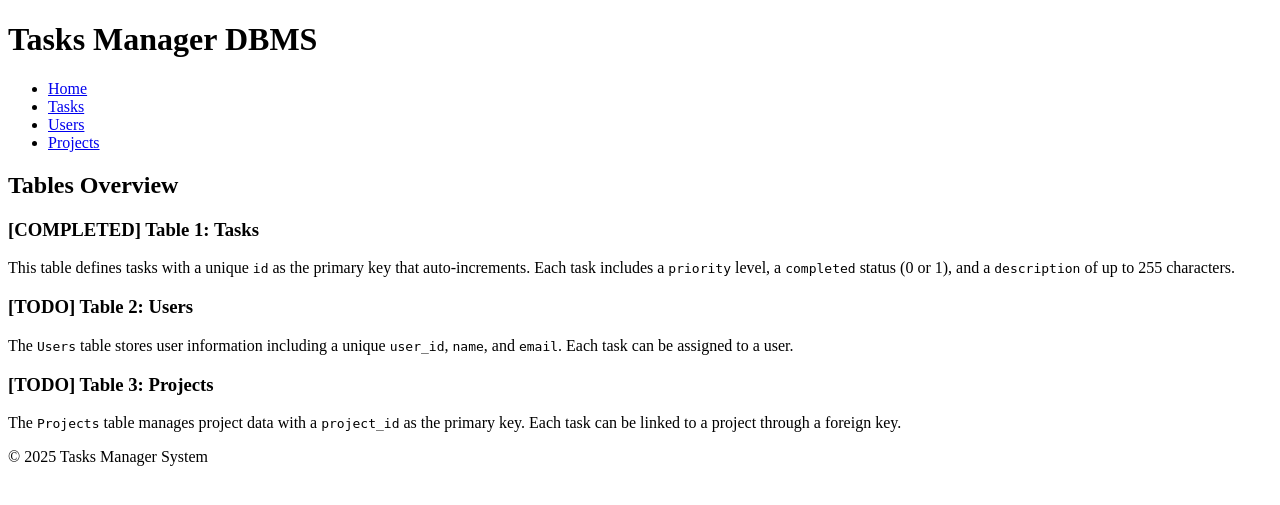
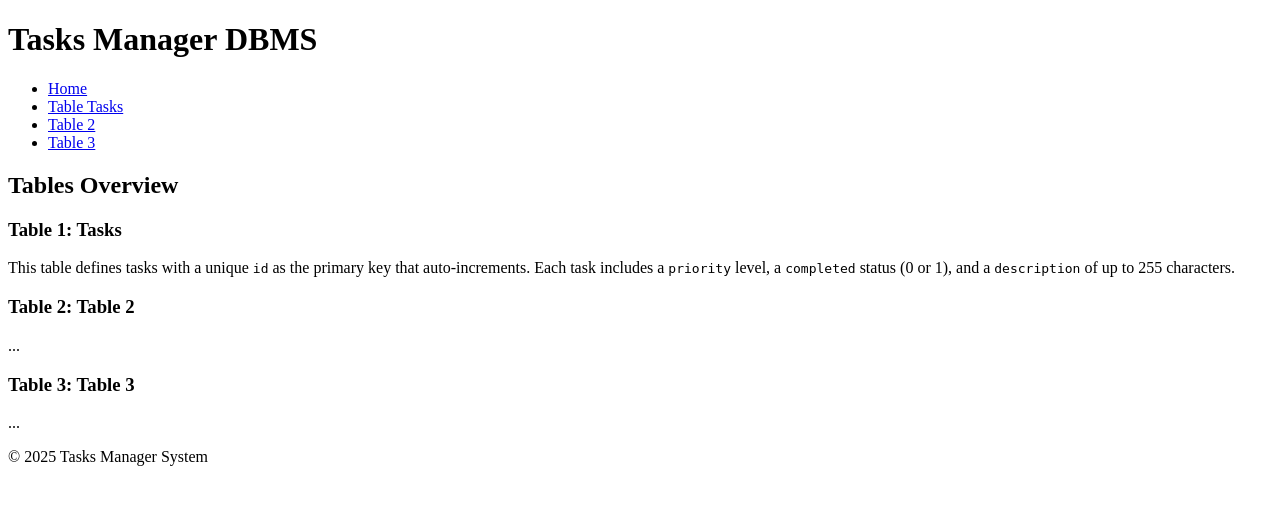
Before and after one commit to nvas/phpmysql-codespace, a PHP site: page / in a window 1280 px wide. Shown: the top 505 px of the page. Run offline with PHP 8.4, Linux system fonts and the light colour scheme.

Commit message:
Updates index

```diff
--- a/index.php
+++ b/index.php
@@ -12,9 +12,9 @@
       <nav>
         <ul>
           <li><a href="/">Home</a></li>
-          <li><a href="tasks/">Tasks</a></li>
-          <li><a href="users/">Users</a></li>
-          <li><a href="projects/">Projects</a></li>
+          <li><a href="tasks/">Table Tasks</a></li>
+          <li><a href="#">Table 2</a></li>
+          <li><a href="#">Table 3</a></li>
         </ul>
       </nav>
     </header>
@@ -23,23 +23,23 @@
       <h2>Tables Overview</h2>
 
       <section id="table1">
-        <h3>[COMPLETED] Table 1: Tasks</h3>
+        <h3>Table 1: Tasks</h3>
         <p>
           This table defines tasks with a unique <code>id</code> as the primary key that auto-increments. Each task includes a <code>priority</code> level, a <code>completed</code> status (0 or 1), and a <code>description</code> of up to 255 characters.
         </p>
       </section>
 
       <section id="table2">
-        <h3>[TODO] Table 2: Users</h3>
+        <h3>Table 2: Table 2</h3>
         <p>
-          The <code>Users</code> table stores user information including a unique <code>user_id</code>, <code>name</code>, and <code>email</code>. Each task can be assigned to a user.
+          ...
         </p>
       </section>
 
       <section id="table3">
-        <h3>[TODO] Table 3: Projects</h3>
+        <h3>Table 3: Table 3</h3>
         <p>
-          The <code>Projects</code> table manages project data with a <code>project_id</code> as the primary key. Each task can be linked to a project through a foreign key.
+          ...
         </p>
       </section>
     </main>
```
Also changed, not shown: style.css (+8 -1 lines).
